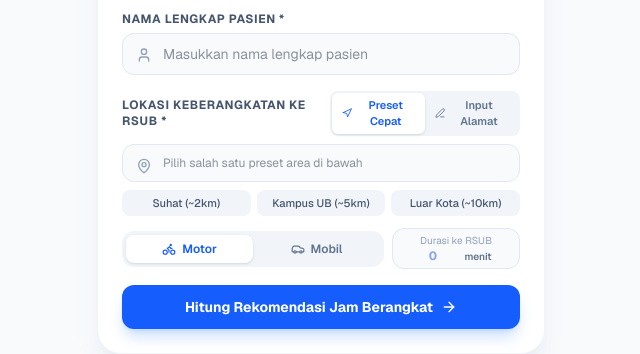
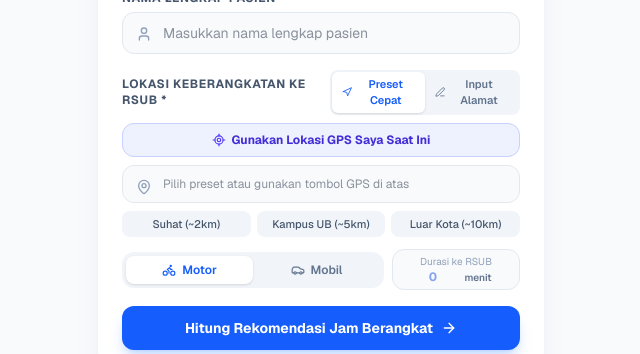
Before and after one commit to Dhil-Web/smart-queue-prototype, a Next.js app: page / in a window 1280 px wide. Shown: the part 391-745 px from the top of the page, without its empty margins (319-959 px from the left). Built offline with nearby package versions, Linux system fonts and the light colour scheme; no server answers; the database is empty.

Commit message:
feat: integrasi deteksi GPS otomatis dan kalkulasi rute OSRM ke RSUB

```diff
--- a/app/page.tsx
+++ b/app/page.tsx
@@ -17,10 +17,14 @@ import {
   Stethoscope,
   CheckCircle2,
   Navigation,
-  Edit3
+  Edit3,
+  LocateFixed
 } from 'lucide-react';
 import { supabase } from '@/lib/supabase';
 import { POLI_LIST, RS_NAME, RS_SHORT, RS_ADDRESS } from '@/lib/constants';
+
+// Koordinat Resmi RSUB Malang (Soekarno-Hatta)
+const RSUB_COORDS = { lat: -7.9372, lng: 112.6163 };
 
 interface PatientQueue {
   id: number;
@@ -48,9 +52,11 @@ export default function PatientPage() {
   const [locationMode, setLocationMode] = useState<'auto' | 'manual'>('auto');
   const [locationName, setLocationName] = useState('');
 
-  // State Jarak Manual
+  // State Jarak Manual & GPS
   const [distanceType, setDistanceType] = useState<'less_1' | 'custom'>('less_1');
   const [customDistanceKm, setCustomDistanceKm] = useState<number | ''>('');
+  const [isDetectingGps, setIsDetectingGps] = useState(false);
+  const [gpsStatusText, setGpsStatusText] = useState('');
 
   const [travelMode, setTravelMode] = useState<'motor' | 'mobil'>('motor');
   const [travelTime, setTravelTime] = useState<number | ''>('');
@@ -70,7 +76,7 @@ export default function PatientPage() {
   const activeIdRef = useRef<number | null>(null);
   activeIdRef.current = registeredQueueId;
 
-  // Rumus hitung durasi dari jarak (km)
+  // Rumus estimasi durasi fallback
   const calculateDurationFromKm = (km: number, mode: 'motor' | 'mobil') => {
     if (km <= 0) return 3;
     if (mode === 'motor') {
@@ -80,6 +86,7 @@ export default function PatientPage() {
     }
   };
 
+  // Re-kalkulasi manual jika pengguna mengubah jarak manual
   useEffect(() => {
     if (locationMode === 'manual') {
       const dist = distanceType === 'less_1' ? 0.8 : (typeof customDistanceKm === 'number' ? customDistanceKm : 0);
@@ -89,6 +96,85 @@ export default function PatientPage() {
     }
   }, [distanceType, customDistanceKm, travelMode, locationMode]);
 
+  // Fungsi Deteksi GPS & Integrasi Routing OSRM
+  const handleDetectGps = () => {
+    if (!navigator.geolocation) {
+      setErrorMessage('Fitur GPS tidak didukung di browser ini.');
+      return;
+    }
+
+    setIsDetectingGps(true);
+    setGpsStatusText('Mencari sinyal GPS...');
+    setErrorMessage('');
+
+    navigator.geolocation.getCurrentPosition(
+      async (pos) => {
+        const userLat = pos.coords.latitude;
+        const userLng = pos.coords.longitude;
+
+        try {
+          setGpsStatusText('Menghitung rute ke RSUB...');
+
+          // 1. Ambil nama lokasi (Reverse Geocoding OpenStreetMap)
+          const geoRes = await fetch(
+            `https://nominatim.openstreetmap.org/reverse?format=json&lat=${userLat}&lon=${userLng}`
+          );
+          const geoData = await geoRes.json();
+          const road = geoData.address?.road || geoData.address?.suburb || 'Area Pasien';
+          const city = geoData.address?.city || geoData.address?.town || 'Malang';
+          setLocationName(`${road}, ${city}`);
+
+          // 2. Hitung jarak dan durasi nyata jalan raya ke RSUB via OSRM
+          const osrmUrl = `https://router.project-osrm.org/route/v1/driving/${userLng},${userLat};${RSUB_COORDS.lng},${RSUB_COORDS.lat}?overview=false`;
+          const osrmRes = await fetch(osrmUrl);
+          const osrmData = await osrmRes.json();
+
+          if (osrmData.routes && osrmData.routes.length > 0) {
+            const distanceMeters = osrmData.routes[0].distance;
+            const durationSeconds = osrmData.routes[0].duration;
+
+            const distKm = parseFloat((distanceMeters / 1000).toFixed(1));
+            let durMinutes = Math.max(3, Math.round(durationSeconds / 60));
+
+            // Jika memakai motor, estimasikan sedikit lebih lincah di kemacetan
+            if (travelMode === 'motor') {
+              durMinutes = Math.max(3, Math.round(durMinutes * 0.75));
+            }
+
+            setTravelTime(durMinutes);
+            setDistanceType(distKm < 1 ? 'less_1' : 'custom');
+            if (distKm >= 1) setCustomDistanceKm(distKm);
+
+            setGpsStatusText(`Terdeteksi! Jarak: ~${distKm} km`);
+          } else {
+            // Fallback jarak radius langsung
+            setLocationName('Lokasi GPS Pasien');
+            setTravelTime(12);
+          }
+        } catch (err) {
+          console.error(err);
+          setLocationName('Lokasi GPS Pasien (Malang)');
+          setTravelTime(15);
+          setGpsStatusText('Menggunakan estimasi default GPS');
+        } finally {
+          setIsDetectingGps(false);
+          setTimeout(() => setGpsStatusText(''), 4000);
+        }
+      },
+      (err) => {
+        setIsDetectingGps(false);
+        setGpsStatusText('');
+        if (err.code === err.PERMISSION_DENIED) {
+          setErrorMessage('Izin akses lokasi ditolak. Silakan aktifkan izin lokasi browser atau gunakan input manual.');
+        } else {
+          setErrorMessage('Gagal mendeteksi lokasi GPS: ' + err.message);
+        }
+      },
+      { enableHighAccuracy: true, timeout: 10000 }
+    );
+  };
+
+  // Baca Sesi Lokal
   useEffect(() => {
     const savedSession = localStorage.getItem(STORAGE_KEY);
     if (savedSession) {
@@ -254,7 +340,7 @@ export default function PatientPage() {
       : 1;
 
     const finalLocationLabel = locationMode === 'manual'
-      ? `${locationName} (${distanceType === 'less_1' ? '<1 km' : `${customDistanceKm} km`})`
+      ? `${locationName} (${distanceType === 'less_1' ? '<1 km' : `${customDistanceKm || 1} km`})`
       : locationName;
 
     const newPatient = {
@@ -457,6 +543,30 @@ export default function PatientPage() {
                 </div>
               </div>
 
+              {/* Tombol Deteksi GPS Otomatis (Tersedia di kedua mode) */}
+              <button
+                type="button"
+                onClick={handleDetectGps}
+                disabled={isDetectingGps}
+                className="w-full py-2 px-3 bg-indigo-50 hover:bg-indigo-100 border border-indigo-200 text-indigo-700 rounded-xl text-xs font-bold flex items-center justify-center gap-1.5 transition active:scale-[0.99]"
+              >
+                {isDetectingGps ? (
+                  <>
+                    <Loader2 className="w-3.5 h-3.5 animate-spin text-indigo-600" />
+                    <span>{gpsStatusText || 'Mendeteksi Posisi...'}</span>
+                  </>
+                ) : (
+                  <>
+                    <LocateFixed className="w-3.5 h-3.5 text-indigo-600" />
+                    <span>Gunakan Lokasi GPS Saya Saat Ini</span>
+                  </>
+                )}
+              </button>
+
+              {gpsStatusText && !isDetectingGps && (
+                <p className="text-[11px] text-emerald-600 font-semibold text-center">{gpsStatusText}</p>
+              )}
+
               {locationMode === 'auto' ? (
                 <div className="space-y-2">
                   <div className="relative">
@@ -466,7 +576,7 @@ export default function PatientPage() {
                       required
                       value={locationName}
                       onChange={(e) => setLocationName(e.target.value)}
-                      placeholder="Pilih salah satu preset area di bawah"
+                      placeholder="Pilih preset atau gunakan tombol GPS di atas"
                       className="w-full pl-10 pr-4 py-2.5 bg-slate-50 border border-slate-200 rounded-xl text-xs focus:outline-none focus:ring-2 focus:ring-blue-500 focus:bg-white transition"
                     />
                   </div>
@@ -545,10 +655,10 @@ export default function PatientPage() {
 
                     {distanceType === 'custom' && (
                       <div className="flex items-center gap-2 bg-white px-3 py-1.5 rounded-xl border border-slate-200">
-                        <span className="text-xs text-slate-500">Jarak tempuh ke RSUB:</span>
+                        <span className="text-xs text-slate-500">Jarak rute ke RSUB:</span>
                         <input
                           type="number"
-                          step="0.5"
+                          step="0.1"
                           min="1"
                           max="150"
                           required
@@ -564,7 +674,7 @@ export default function PatientPage() {
                 </div>
               )}
 
-              {/* Moda Transportasi */}
+              {/* Moda Transportasi & Durasi */}
               <div className="flex items-center gap-2 pt-1">
                 <div className="flex bg-slate-100 p-1 rounded-xl flex-1">
                   <button
```
